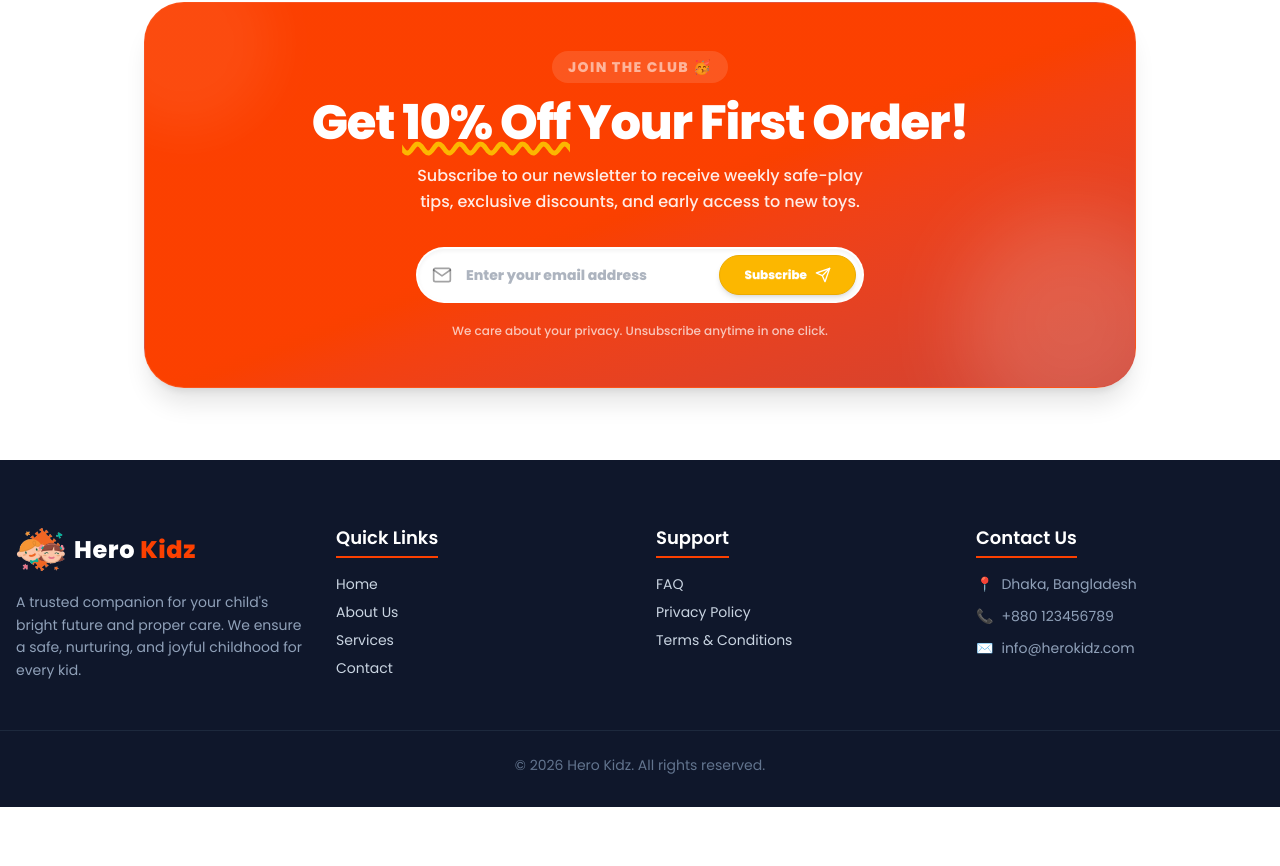
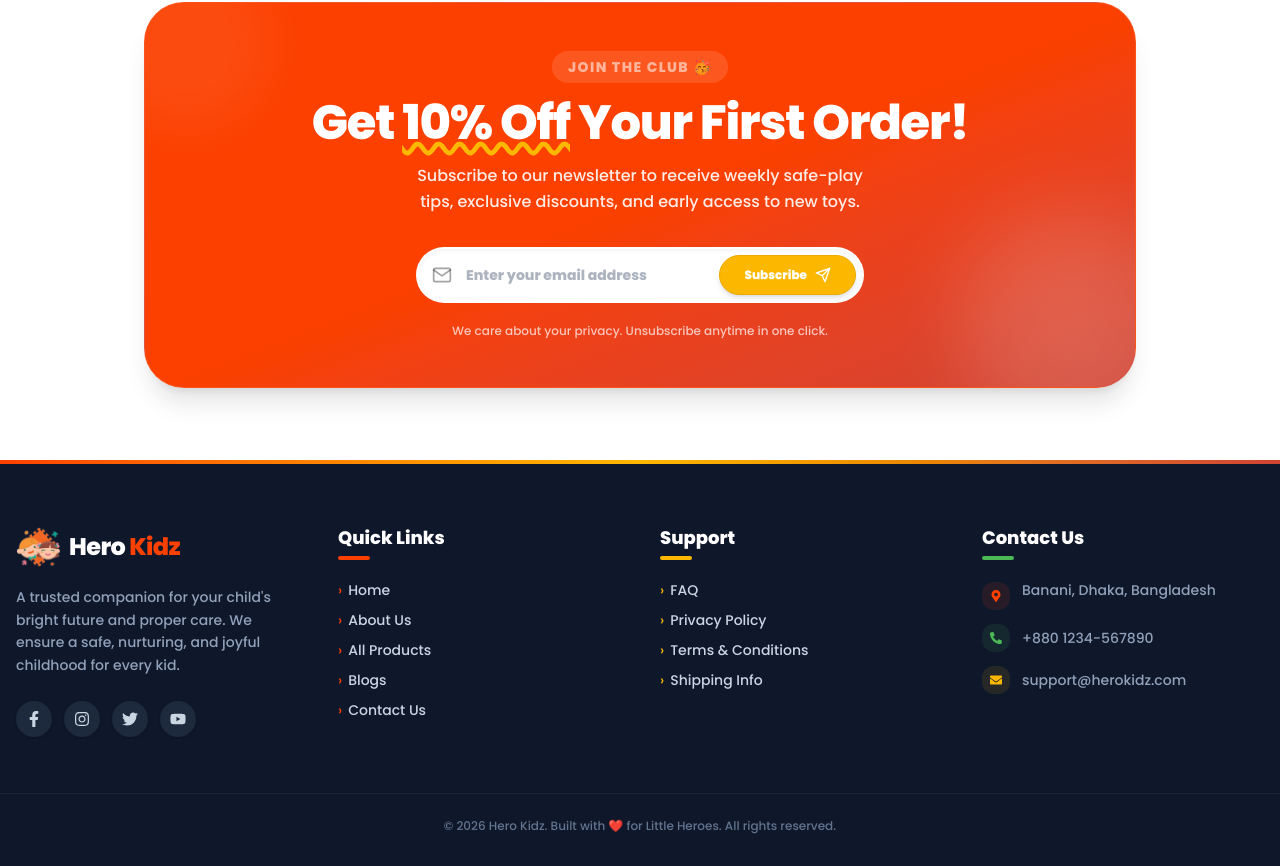
Before and after one commit to opunath26/my-hero-kidz, a Next.js app: page / in a window 1280 px wide. Shown: the part 4837-5703 px from the top of the page. Before the commit the page ends 5644 px from the top, so only its background shows below. Built offline with nearby package versions, Linux system fonts and the light colour scheme.

Commit message:
style: enhance Footer layout with glowing social links and interactive hover transitions

```diff
--- a/src/components/layouts/Footer.jsx
+++ b/src/components/layouts/Footer.jsx
@@ -1,73 +1,124 @@
 import React from 'react';
 import Link from 'next/link';
 import Image from 'next/image';
+import { FaFacebookF, FaInstagram, FaTwitter, FaYoutube, FaMapMarkerAlt, FaPhoneAlt, FaEnvelope } from 'react-icons/fa';
 
 const Footer = () => {
     return (
-        <footer className="bg-slate-900 pt-16 pb-8 text-slate-300">
-            <div className="gap-8 grid grid-cols-1 md:grid-cols-4 mx-auto px-4 max-w-7xl">
+        <footer className="relative bg-slate-900 pt-16 pb-8 overflow-hidden text-slate-300">
+            {/* Top Wave/Border Highlight */}
+            <div className="top-0 right-0 left-0 absolute bg-gradient-to-r from-primary via-warning to-secondary h-1"></div>
+
+            <div className="gap-10 grid grid-cols-1 sm:grid-cols-2 lg:grid-cols-4 mx-auto px-4 max-w-7xl">
 
                 {/* 1. Logo & About Section */}
                 <div className="space-y-4">
-                    <div className="flex items-center space-x-2">
-                        <Image
-                            src="/assets/logo.png"
-                            alt="Hero Kidz Logo"
-                            width={50}
-                            height={50}
-                            className="object-contain"
-                        />
-                        <span className="font-bold text-white text-2xl tracking-wide">
-                            Hero <span className="text-primary">Kidz</span>
+                    <Link href="/" className="group flex items-center space-x-2 w-fit">
+                        <div className="relative group-hover:-rotate-12 group-hover:scale-110 transition-transform duration-300">
+                            <Image
+                                src="/assets/logo.png"
+                                alt="Hero Kidz Logo"
+                                width={45}
+                                height={45}
+                                className="object-contain"
+                            />
+                        </div>
+                        <span className="font-black text-white text-2xl tracking-tight">
+                            Hero <span className="text-primary group-hover:text-warning transition-colors">Kidz</span>
                         </span>
-                    </div>
-                    <p className="text-slate-400 text-sm leading-relaxed">
+                    </Link>
+                    <p className="font-medium text-slate-400 text-sm leading-relaxed">
                         A trusted companion for your child's bright future and proper care. We ensure a safe, nurturing, and joyful childhood for every kid.
                     </p>
+
+                    {/* Social Media Links */}
+                    <div className="flex items-center gap-3 pt-2">
+                        {[
+                            { icon: <FaFacebookF />, href: "#", color: "hover:bg-blue-600" },
+                            { icon: <FaInstagram />, href: "#", color: "hover:bg-pink-600" },
+                            { icon: <FaTwitter />, href: "#", color: "hover:bg-sky-500" },
+                            { icon: <FaYoutube />, href: "#", color: "hover:bg-red-600" }
+                        ].map((social, idx) => (
+                            <a
+                                key={idx}
+                                href={social.href}
+                                className={`w-9 h-9 rounded-full bg-slate-800 flex items-center justify-center text-slate-300 ${social.color} hover:text-white transition-all duration-300 hover:scale-110 active:scale-95 shadow-sm`}
+                            >
+                                {social.icon}
+                            </a>
+                        ))}
+                    </div>
                 </div>
 
                 {/* 2. Quick Links */}
                 <div>
-                    <h4 className="mb-4 pb-1 border-primary border-b-2 w-fit font-semibold text-white text-lg">
+                    <h4 className="inline-block relative mb-5 font-extrabold text-white text-lg">
                         Quick Links
+                        <span className="block bg-primary mt-1 rounded-full w-8 h-1"></span>
                     </h4>
-                    <ul className="space-y-2 text-sm">
-                        <li><Link href="/" className="hover:text-primary transition">Home</Link></li>
-                        <li><Link href="/about" className="hover:text-primary transition">About Us</Link></li>
-                        <li><Link href="/services" className="hover:text-primary transition">Services</Link></li>
-                        <li><Link href="/contact" className="hover:text-primary transition">Contact</Link></li>
+                    <ul className="space-y-2.5 font-medium text-sm">
+                        {[
+                            { name: "Home", href: "/" },
+                            { name: "About Us", href: "/about" },
+                            { name: "All Products", href: "/products" },
+                            { name: "Blogs", href: "/blog" },
+                            { name: "Contact Us", href: "/contact" }
+                        ].map((link, idx) => (
+                            <li key={idx}>
+                                <Link
+                                    href={link.href}
+                                    className="inline-block hover:text-primary transition-all hover:translate-x-1.5 duration-200"
+                                >
+                                    <span className="mr-1.5 text-primary">›</span>{link.name}
+                                </Link>
+                            </li>
+                        ))}
                     </ul>
                 </div>
 
                 {/* 3. Support & Resources */}
                 <div>
-                    <h4 className="mb-4 pb-1 border-primary border-b-2 w-fit font-semibold text-white text-lg">
+                    <h4 className="inline-block relative mb-5 font-extrabold text-white text-lg">
                         Support
+                        <span className="block bg-warning mt-1 rounded-full w-8 h-1"></span>
                     </h4>
-                    <ul className="space-y-2 text-sm">
-                        <li><Link href="/faq" className="hover:text-primary transition">FAQ</Link></li>
-                        <li><Link href="/privacy" className="hover:text-primary transition">Privacy Policy</Link></li>
-                        <li><Link href="/terms" className="hover:text-primary transition">Terms & Conditions</Link></li>
+                    <ul className="space-y-2.5 font-medium text-sm">
+                        {[
+                            { name: "FAQ", href: "/faq" },
+                            { name: "Privacy Policy", href: "/privacy" },
+                            { name: "Terms & Conditions", href: "/terms" },
+                            { name: "Shipping Info", href: "/shipping" }
+                        ].map((link, idx) => (
+                            <li key={idx}>
+                                <Link
+                                    href={link.href}
+                                    className="inline-block hover:text-warning transition-all hover:translate-x-1.5 duration-200"
+                                >
+                                    <span className="mr-1.5 text-warning">›</span>{link.name}
+                                </Link>
+                            </li>
+                        ))}
                     </ul>
                 </div>
 
                 {/* 4. Contact Info */}
                 <div>
-                    <h4 className="mb-4 pb-1 border-primary border-b-2 w-fit font-semibold text-white text-lg">
+                    <h4 className="inline-block relative mb-5 font-extrabold text-white text-lg">
                         Contact Us
+                        <span className="block bg-success mt-1 rounded-full w-8 h-1"></span>
                     </h4>
-                    <ul className="space-y-3 text-slate-400 text-sm">
-                        <li className="flex items-center space-x-2">
-                            <span>📍</span>
-                            <span>Dhaka, Bangladesh</span>
+                    <ul className="space-y-3.5 font-medium text-slate-400 text-sm">
+                        <li className="flex items-start space-x-3">
+                            <span className="bg-primary/10 mt-0.5 p-2 rounded-xl text-primary text-xs"><FaMapMarkerAlt /></span>
+                            <span>Banani, Dhaka, Bangladesh</span>
                         </li>
-                        <li className="flex items-center space-x-2">
-                            <span>📞</span>
-                            <span>+880 123456789</span>
+                        <li className="flex items-center space-x-3">
+                            <span className="bg-success/10 p-2 rounded-xl text-success text-xs"><FaPhoneAlt /></span>
+                            <span>+880 1234-567890</span>
                         </li>
-                        <li className="flex items-center space-x-2">
-                            <span>✉️</span>
-                            <span>info@herokidz.com</span>
+                        <li className="flex items-center space-x-3">
+                            <span className="bg-warning/10 p-2 rounded-xl text-warning text-xs"><FaEnvelope /></span>
+                            <span>support@herokidz.com</span>
                         </li>
                     </ul>
                 </div>
@@ -75,8 +126,8 @@ const Footer = () => {
             </div>
 
             {/* Bottom Copyright Section */}
-            <div className="mt-12 pt-6 border-slate-800 border-t text-slate-500 text-sm text-center">
-                <p>&copy; {new Date().getFullYear()} Hero Kidz. All rights reserved.</p>
+            <div className="mt-14 pt-6 border-slate-800/80 border-t font-medium text-slate-500 text-xs text-center">
+                <p>&copy; {new Date().getFullYear()} Hero Kidz. Built with ❤️ for Little Heroes. All rights reserved.</p>
             </div>
         </footer>
     );
```
